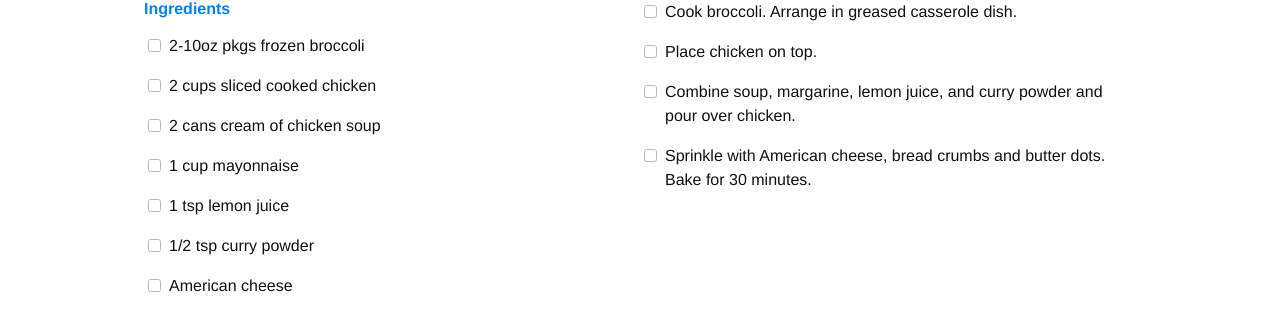
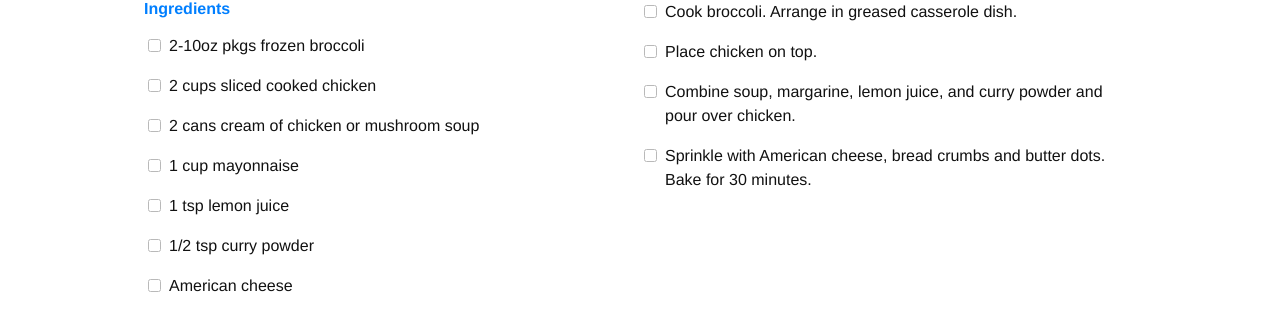
Before and after one commit to apulverizer/recipes, a Jekyll site: the page built from _recipes/chicken-and-broccoli-casserole.md, in a window 1280 px wide. Shown: the part 196-505 px from the top of the page. Built offline with Jekyll 4.4.1, drawn with Linux system fonts in a browser that asks for light colours; nearby versions of some CDN libraries; some web fonts are replaced.

Commit message:
cream of mushroom

```diff
--- a/_recipes/chicken-and-broccoli-casserole.md
+++ b/_recipes/chicken-and-broccoli-casserole.md
@@ -9,7 +9,7 @@ category: dinner
 ingredients:
 - 2-10oz pkgs frozen broccoli
 - 2 cups sliced cooked chicken
-- 2 cans cream of chicken soup
+- 2 cans cream of chicken or mushroom soup
 - 1 cup mayonnaise
 - 1 tsp lemon juice
 - 1/2 tsp curry powder
```
